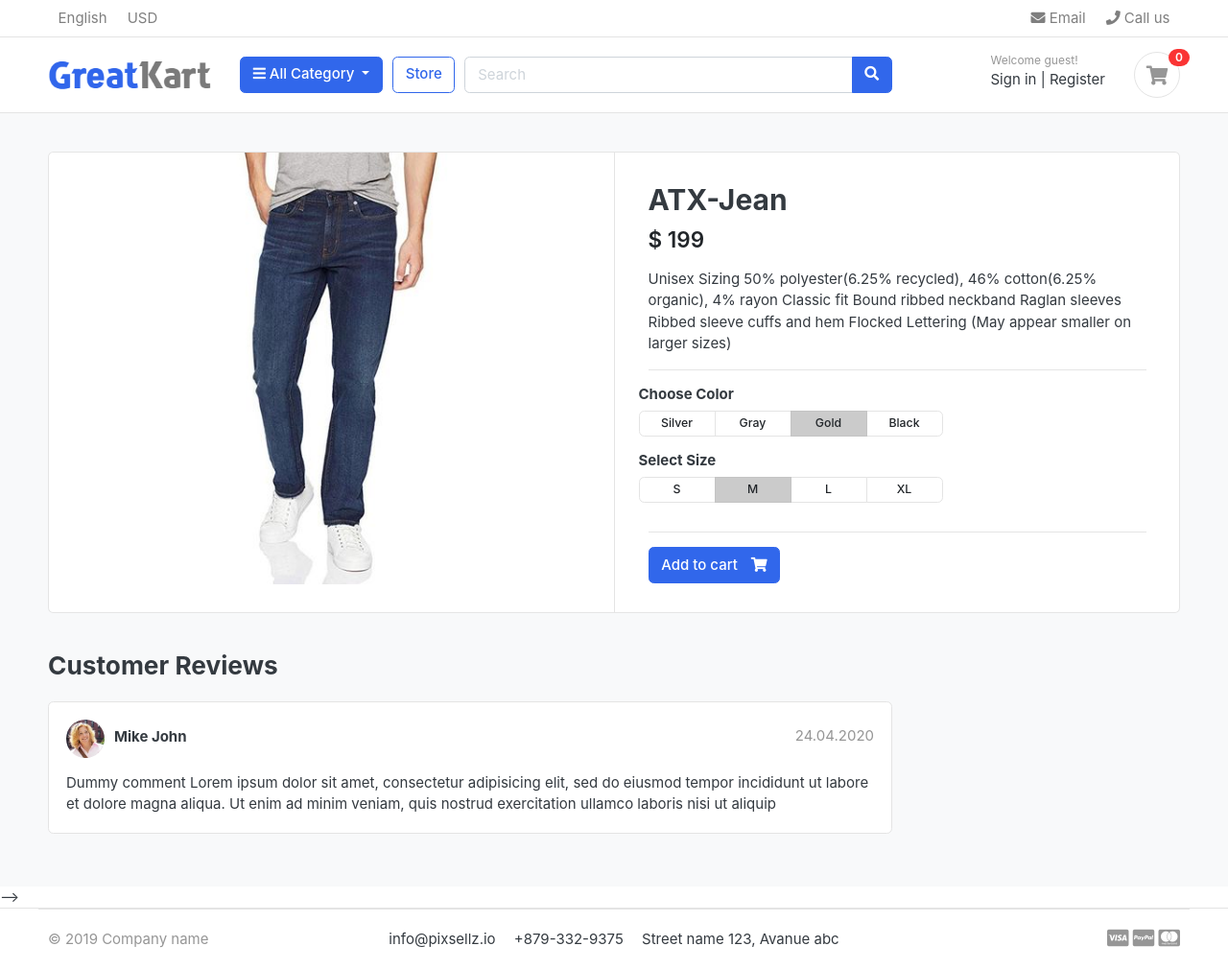
After one commit to quangvinh01-leo/Webtecome, a Django app: a page that uses templates/includes/navbar.html in a window 1280 px wide. The commit adds this page. Shown: the whole page at 96% size. Run offline with Django 3.2, Linux system fonts and the light colour scheme; data comes from the database, SQL or seed files in the repository; both versions use the stored data as it was after the commit; some libraries are stand-ins or nearby versions; some web fonts are replaced.

Commit message:
work with product, context processor & product detail

```diff
--- /dev/null
+++ b/category/context_processors.py
@@ -0,0 +1,5 @@
+from .models import Category
+
+def menu_links(request):
+    links = Category.objects.all()
+    return dict(links =links)
--- a/category/models.py
+++ b/category/models.py
@@ -1,4 +1,6 @@
 from django.db import models
+from django.urls import reverse
+
 
 # Create your models here.
 class Category(models.Model):
@@ -8,8 +10,11 @@ class Category(models.Model):
     cat_image = models.ImageField(upload_to='photos/categories',blank=True)
 
     class Meta:
-        verbose_name ='category'
+        verbose_name        ='category'
         verbose_name_plural = 'categories'
+
+    def get_url(self):
+        return reverse('product_by_category', args =[self.slug])
 
     def __str__(self):
         return self.category_name
--- a/store/models.py
+++ b/store/models.py
@@ -1,5 +1,6 @@
 from django.db import models
 from category.models import Category
+from  django.urls import reverse
 
 # Create your models here.
 class Product(models.Model):
@@ -14,5 +15,10 @@ class Product(models.Model):
     created_date    = models.DateTimeField(auto_now_add=True)
     modified_date   = models.DateTimeField(auto_now=True)
 
+
+    def get_url(self):
+        return reverse('product_detail', args=[self.category.slug,self.slug])
+
+
     def __str__(self):
         return self.product_name
--- a/store/urls.py
+++ b/store/urls.py
@@ -6,4 +6,5 @@ from . import views
 urlpatterns = [
     path('', views.store, name='store'),
     path('<slug:category_slug>', views.store, name='product_by_category'),
+    path('<slug:category_slug>/<slug:product_slug>/', views.product_detail, name='product_detail'),
 ]
--- a/store/views.py
+++ b/store/views.py
@@ -24,3 +24,16 @@ def store(request,category_slug=None):
         'product_count': product_count,
         }
     return render(request, 'store/store.html',context)
+
+
+
+def product_detail(request, category_slug, product_slug):
+    try:
+        single_product = Product.objects.get(category__slug=category_slug, slug=product_slug)
+    except Exception as e:
+        raise e
+
+    context = {
+        'single_product': single_product,
+    }
+    return render(request, 'store/product_detail.html',context)
--- a/templates/includes/navbar.html
+++ b/templates/includes/navbar.html
@@ -27,28 +27,29 @@
     <div class="container">
     <div class="row align-items-center">
     <div class="col-lg-2 col-md-3 col-6">
-        <a href="./" class="brand-wrap">
+        <a href="{% url 'home' %}" class="brand-wrap">
             <img class="logo" src="{% static './images/logo.png' %}">
         </a> <!-- brand-wrap.// -->
     </div>
+
+    <!-- All category -->
     <div class="col-lg col-sm col-md col-6 flex-grow-0">
         <div class="category-wrap dropdown d-inline-block float-right">
             <button type="button" class="btn btn-primary dropdown-toggle" data-toggle="dropdown">
-                <i class="fa fa-bars"></i> All category
+                <i class="fa fa-bars"></i> All Category
             </button>
             <div class="dropdown-menu">
-                <a class="dropdown-item" href="#">Machinery / Mechanical Parts / Tools </a>
-                <a class="dropdown-item" href="#">Consumer Electronics / Home Appliances </a>
-                <a class="dropdown-item" href="#">Auto / Transportation</a>
-                <a class="dropdown-item" href="#">Apparel / Textiles / Timepieces </a>
-                <a class="dropdown-item" href="#">Home & Garden / Construction / Lights </a>
-                <a class="dropdown-item" href="#">Beauty & Personal Care / Health </a>
+                <a class="dropdown-item" href="{% url 'store' %}">All Categorie</a>
+                {% for category in links %}
+                <a class="dropdown-item" href="{{ category.get_url }}"> {{ category.category_name }}</a>
+                {% endfor %}
             </div>
         </div>  <!-- category-wrap.// -->
     </div> <!-- col.// -->
+    <!-- End All Categories -->
 
     <!-- Store -->
-    <a href="./store/" class="btn btn-outline-primary">Store</a>
+    <a href="{% url 'store' %}" class="btn btn-outline-primary">Store</a>
         <div class="col-lg  col-md-6 col-sm-12 col">
             <form action="#" class="search">
                 <div class="input-group w-100">
--- /dev/null
+++ b/templates/store/product_detail.html
@@ -0,0 +1,123 @@
+
+{% extends 'base.html' %}
+{% load static %}
+
+{% block content %}
+
+<section class="section-content padding-y bg">
+<div class="container">
+
+<!-- ============================ COMPONENT 1 ================================= -->
+<div class="card">
+    <div class="row no-gutters">
+        <aside class="col-md-6">
+<article class="gallery-wrap">
+    <div class="img-big-wrap">
+        <a href="#"><img src="{{ single_product.images.url }}"></a>
+    </div> <!-- img-big-wrap.// -->
+
+</article> <!-- gallery-wrap .end// -->
+        </aside>
+        <main class="col-md-6 border-left">
+<article class="content-body">
+
+<h2 class="title">{{ single_product.product_name }}</h2>
+
+<div class="mb-3">
+    <var class="price h4">$ {{ single_product.price }}</var>
+</div>
+
+<p>{{ single_product.description }}</p>
+
+
+<hr>
+    <div class="row">
+        <div class="item-option-select">
+            <h6>Choose Color</h6>
+            <div class="btn-group btn-group-sm btn-group-toggle" data-toggle="buttons">
+                <label class="btn btn-light">
+                <input type="radio" name="radio_color"> Silver
+                </label>
+                <label class="btn btn-light">
+                <input type="radio" name="radio_color" > Gray
+                </label>
+                <label class="btn btn-light active">
+                <input type="radio" name="radio_color checked"> Gold
+                </label>
+                <label class="btn btn-light">
+                <input type="radio" name="radio_color"> Black
+                </label>
+            </div>
+        </div>
+    </div> <!-- row.// -->
+    <div class="row">
+        <div class="item-option-select">
+            <h6>Select Size</h6>
+            <div class="btn-group btn-group-sm btn-group-toggle" data-toggle="buttons">
+                <label class="btn btn-light">
+                <input type="radio" name="radio_color"> S
+                </label>
+                <label class="btn btn-light active">
+                <input type="radio" name="radio_color" checked> M
+                </label>
+                <label class="btn btn-light">
+                <input type="radio" name="radio_color"> L
+                </label>
+                <label class="btn btn-light">
+                <input type="radio" name="radio_color"> XL
+                </label>
+            </div>
+        </div>
+    </div> <!-- row.// -->
+    <hr>
+    {% if single_product.stock <= 0 %}
+    <h5 class="text-danger">Out of Stock</h5>
+    {% else %}
+    <a href="./product_detail.html" class="btn  btn-primary"> <span class="text">Add to cart</span> <i class="fas fa-shopping-cart"></i>  </a>
+    {% endif %}
+</article> <!-- product-info-aside .// -->
+        </main> <!-- col.// -->
+    </div> <!-- row.// -->
+</div> <!-- card.// -->
+<!-- ============================ COMPONENT 1 END .// ================================= -->
+
+<br>
+
+<div class="row">
+            <div class="col-md-9">
+
+    <header class="section-heading">
+        <h3>Customer Reviews </h3>
+
+    </header>
+
+    <article class="box mb-3">
+        <div class="icontext w-100">
+            <img src="{% static 'images/avatars/avatar1.jpg' %}" class="img-xs icon rounded-circle">
+            <div class="text">
+                <span class="date text-muted float-md-right">24.04.2020 </span>
+                <h6 class="mb-1">Mike John </h6>
+
+            </div>
+        </div> <!-- icontext.// -->
+        <div class="mt-3">
+            <p>
+                Dummy comment Lorem ipsum dolor sit amet, consectetur adipisicing elit, sed do eiusmod
+                tempor incididunt ut labore et dolore magna aliqua. Ut enim ad minim veniam,
+                quis nostrud exercitation ullamco laboris nisi ut aliquip
+            </p>
+        </div>
+    </article>
+
+
+
+    </div> <!-- col.// -->
+</div> <!-- row.// -->
+
+
+</div> <!-- container .//  -->
+</section>
+<!-- ========================= SECTION CONTENT END// ========================= --> -->
+
+
+{% endblock %}
--- a/webtecome/settings.py
+++ b/webtecome/settings.py
@@ -67,6 +67,7 @@ TEMPLATES = [
                 'django.template.context_processors.request',
                 'django.contrib.auth.context_processors.auth',
                 'django.contrib.messages.context_processors.messages',
+                'category.context_processors.menu_links',
             ],
         },
     },
```
Also changed, not shown: templates/home.html (+4 -4 lines), templates/store/store.html (+6 -11 lines), db.sqlite3, static/images/banners/cover.jpg (added), static/images/banners/slide-lg-3.jpg (added), static/images/banners/slide1.jpg (added).
